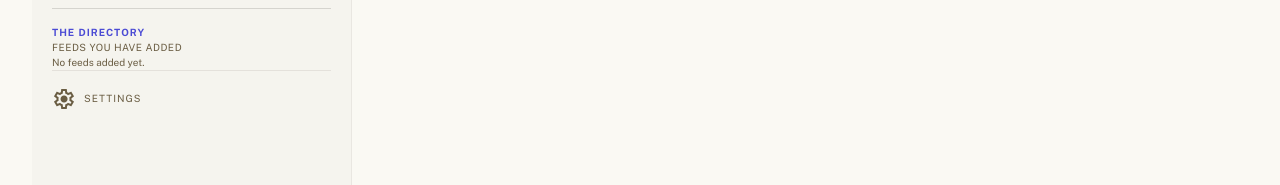
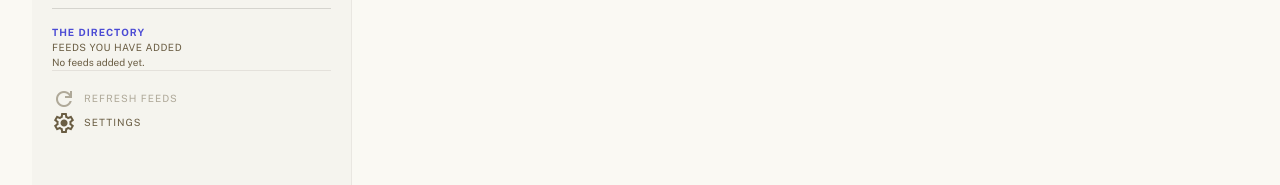
Before and after one commit to AllramEst83/design-with-text, a Vue app: page / in a window 1280 px wide. Shown: the part 333-518 px from the top of the page. Built offline with nearby package versions, Linux system fonts and the light colour scheme.

Commit message:
Add refresh functionality to RSS feeds and update UI components. Implement a refresh button in FeedSidebarContent and enhance useRssFeeds to support automatic daily refresh jobs. Update todo.md with new feature tasks.

```diff
--- a/src/App.vue
+++ b/src/App.vue
@@ -10,7 +10,7 @@ import { useFeedSourceFilter } from '@/composables/useFeedSourceFilter'
 import { useRssFeeds } from '@/composables/useRssFeeds'
 import type { FeedItem } from '@/types/rss'
 
-const { loadedFeeds, allItems, loading, error, addFeed, removeFeed } = useRssFeeds()
+const { loadedFeeds, allItems, loading, error, addFeed, removeFeed, refreshFeeds } = useRssFeeds()
 
 const { selectedFeedUrls, filteredItems, selectAllSources, selectNoSources } = useFeedSourceFilter(
   loadedFeeds,
@@ -220,6 +220,7 @@ onUnmounted(() => {
             :error="error"
             @add="onAddFeed"
             @remove="removeFeed"
+            @refresh="refreshFeeds"
             @open-settings="openSettings"
           />
         </template>
@@ -287,6 +288,7 @@ onUnmounted(() => {
             :error="error"
             @add="onAddFeed"
             @remove="removeFeed"
+            @refresh="refreshFeeds"
             @open-settings="openSettings"
           />
         </aside>
--- a/src/components/FeedSidebarContent.vue
+++ b/src/components/FeedSidebarContent.vue
@@ -11,6 +11,7 @@ defineProps<{
 const emit = defineEmits<{
   add: [url: string]
   remove: [url: string]
+  refresh: []
   openSettings: []
 }>()
 </script>
@@ -59,7 +60,16 @@ const emit = defineEmits<{
       </p>
     </div>
 
-    <div class="mt-auto border-t border-outline/15 pt-4">
+    <div class="mt-auto space-y-3 border-t border-outline/15 pt-4">
+      <button
+        type="button"
+        class="flex w-full items-center gap-2 font-label text-[0.625rem] uppercase tracking-widest text-secondary transition-colors hover:text-on-surface disabled:cursor-not-allowed disabled:text-secondary/50"
+        :disabled="loading || loadedFeeds.length === 0"
+        @click="emit('refresh')"
+      >
+        <span class="material-symbols-outlined text-[15px]">refresh</span>
+        {{ loading ? 'Refreshing feeds' : 'Refresh feeds' }}
+      </button>
       <button
         type="button"
         class="flex w-full items-center gap-2 font-label text-[0.625rem] uppercase tracking-widest text-secondary transition-colors hover:text-on-surface"
--- a/src/composables/useRssFeeds.ts
+++ b/src/composables/useRssFeeds.ts
@@ -2,7 +2,7 @@ import { computed, ref, watch } from 'vue'
 
 import type { FeedItem, LoadedFeed } from '@/types/rss'
 import { stripHtml } from '@/lib/text'
-import { loadRssState, saveRssState } from '@/lib/storage/rss-store'
+import { clearRssState, loadRssState, saveRssState } from '@/lib/storage/rss-store'
 
 interface RssParserItem {
   title?: string
@@ -57,6 +57,21 @@ function mapItem(
     contentHtml,
     feedUrl,
     feedTitle,
+  }
+}
+
+async function fetchFeedByUrl(url: string): Promise<LoadedFeed> {
+  const res = await fetch(`/api/rss?url=${encodeURIComponent(url)}`)
+  const data = (await res.json()) as RssParserFeed & { error?: string }
+  if (!res.ok) {
+    throw new Error(data.error || res.statusText || 'Request failed')
+  }
+  const items = data.items ?? []
+  const feedTitle = (data.title && data.title.trim()) || new URL(url).hostname
+  return {
+    url,
+    title: feedTitle,
+    items: items.map((it, i) => mapItem(it, url, feedTitle, i)),
   }
 }
 
@@ -120,17 +135,7 @@ export function useRssFeeds() {
     loading.value = true
     error.value = null
     try {
-      const res = await fetch(`/api/rss?url=${encodeURIComponent(trimmed)}`)
-      const data = (await res.json()) as RssParserFeed & { error?: string }
-      if (!res.ok) {
-        throw new Error(data.error || res.statusText || 'Request failed')
-      }
-      const items = data.items ?? []
-      const feed: LoadedFeed = {
-        url: trimmed,
-        title: (data.title && data.title.trim()) || new URL(trimmed).hostname,
-        items: items.map((it, i) => mapItem(it, trimmed, data.title ?? trimmed, i)),
-      }
+      const feed = await fetchFeedByUrl(trimmed)
       loadedFeeds.value = [...loadedFeeds.value, feed]
       void saveRssState(loadedFeeds.value)
     } catch (e) {
@@ -145,6 +150,55 @@ export function useRssFeeds() {
     void saveRssState(loadedFeeds.value)
   }
 
+  async function refreshFeeds() {
+    const existingFeeds = loadedFeeds.value.map((feed) => ({ url: feed.url, title: feed.title }))
+
+    loading.value = true
+    error.value = null
+
+    try {
+      await clearRssState()
+
+      if (existingFeeds.length === 0) {
+        loadedFeeds.value = []
+        return
+      }
+
+      const refreshed = await Promise.allSettled(existingFeeds.map((feed) => fetchFeedByUrl(feed.url)))
+      const nextFeeds: LoadedFeed[] = []
+      const failedUrls: string[] = []
+
+      refreshed.forEach((result, index) => {
+        if (result.status === 'fulfilled') {
+          nextFeeds.push(result.value)
+          return
+        }
+
+        failedUrls.push(existingFeeds[index]!.url)
+        nextFeeds.push({
+          url: existingFeeds[index]!.url,
+          title: existingFeeds[index]!.title,
+          items: [],
+        })
+      })
+
+      loadedFeeds.value = nextFeeds
+      await saveRssState(nextFeeds)
+
+      if (failedUrls.length > 0) {
+        error.value =
+          failedUrls.length === 1
+            ? `Could not refresh ${failedUrls[0]}.`
+            : `Could not refresh ${failedUrls.length} feeds.`
+      }
+    } catch (e) {
+      loadedFeeds.value = []
+      error.value = e instanceof Error ? e.message : 'Could not refresh feeds'
+    } finally {
+      loading.value = false
+    }
+  }
+
   return {
     loadedFeeds,
     allItems,
@@ -152,5 +206,6 @@ export function useRssFeeds() {
     error,
     addFeed,
     removeFeed,
+    refreshFeeds,
   }
 }
```
Also changed, not shown: 1 other file (tests, documents, lock files or other folders).
